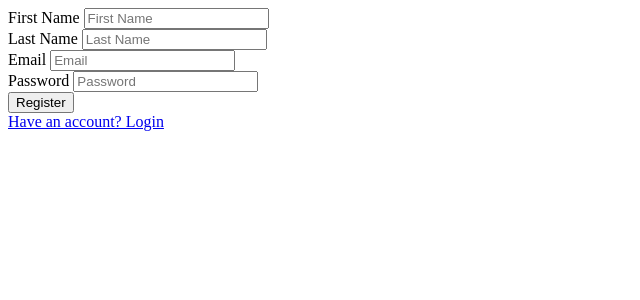
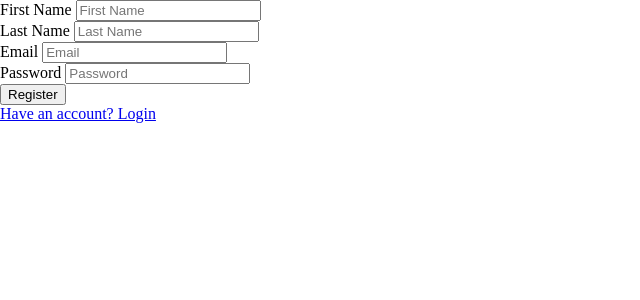
Before and after one commit to arya-alireza/mvc-framework, a PHP site: page /register in a window 1280 px wide. Shown: the top 300 px of the page, without its empty margins (0-640 px from the left). Run offline with PHP 8.4, Linux system fonts and the light colour scheme.

Commit message:
NPM Added, Assets Added

```diff
--- /dev/null
+++ b/assets/css/app.css
@@ -0,0 +1,5 @@
+body {
+  margin: 0;
+}
+
+/*# sourceMappingURL=app.css.map */
--- a/core/View.php
+++ b/core/View.php
@@ -12,7 +12,7 @@ class View
 {
     public static function render($file, $args = [])
     {
-        $loader = new FilesystemLoader(__DIR__ . "/../views");
+        $loader = new FilesystemLoader(__DIR__ . "/../resources/views");
         $twig = new Environment($loader);
         $route = new TwigFunction('route', function($name, $params = null) {
             return Route::url($name, $params);
@@ -30,7 +30,7 @@ class View
                 $url .= $_SERVER['SERVER_NAME'];
                 $url .= str_replace("index.php", "", $_SERVER['SCRIPT_NAME']);
             }
-            return $url . $file;
+            return $url . "assets/" . $file;
         });
         $twig->addFunction($asset);
         $session = new TwigFunction('session', function($name) {
--- /dev/null
+++ b/resources/scss/app.scss
@@ -0,0 +1,3 @@
+body {
+    margin: 0;
+}
--- a/views/layouts/app.twig
+++ b/resources/views/layouts/app.twig
@@ -5,6 +5,7 @@
         <meta http-equiv="X-UA-Compatible" content="IE=edge">
         <meta name="viewport" content="width=device-width, initial-scale=1.0">
         <title>{% block title %}{% endblock %} | MVC Framework</title>
+        <link rel="stylesheet" href="{{ asset('css/app.css') }}">
     </head>
     <body>
         {% block main %}{% endblock %}
--- a/views/wellcome.twig
+++ b/resources/views/wellcome.twig
@@ -1,4 +1,5 @@
 {% extends "layouts/app.twig" %}
+{% block title %}Home{% endblock %}
 {% block main %}
     <h2>{{ hello }}</h2>
     {% if auth() %}
```
Also changed, not shown: package.json (added, +24 -0 lines), assets/js/app.js (added), resources/views/auth/login.twig (renamed from views/auth/login.twig), resources/views/auth/register.twig (renamed from views/auth/register.twig), 2 other files.
